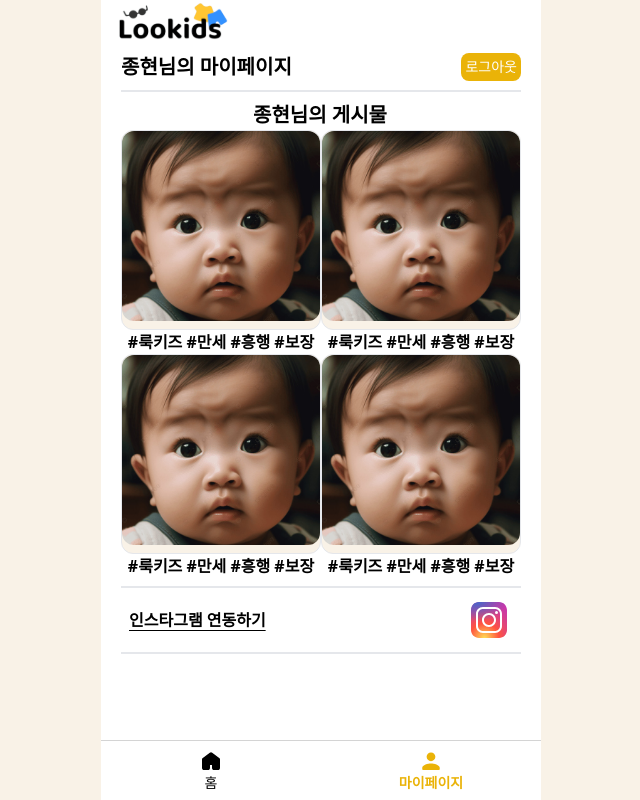
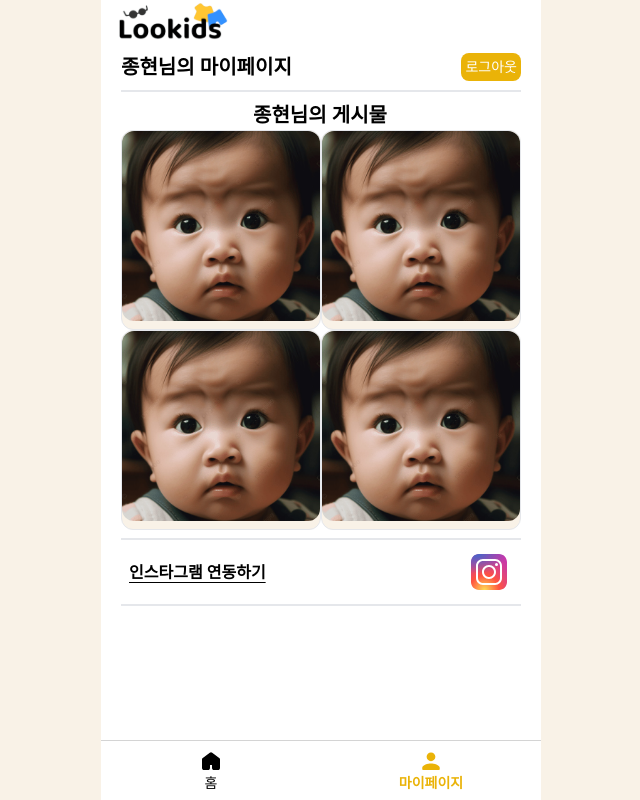
Before and after one commit to lookiz-corporate-task/front, a Next.js app: page /mypage in a window 1280 px wide. Shown: the whole page, without its empty margins (319-959 px from the left). Built offline with nearby package versions, Linux system fonts and the light colour scheme.

Commit message:
remove: 데이터 변경사항에 의한 해쉬태그 삭제

```diff
--- a/src/components/templates/LankView/LankItem/LankItemView.tsx
+++ b/src/components/templates/LankView/LankItem/LankItemView.tsx
@@ -13,9 +13,6 @@ export const LankItemView = () => {
           className="rounded-xl"
         />
       </div>
-      <div className="flex flex-col">
-        <p className="font-bold">#룩키즈 #만세 #흥행 #보장</p>
-      </div>
     </div>
   );
 };
```
